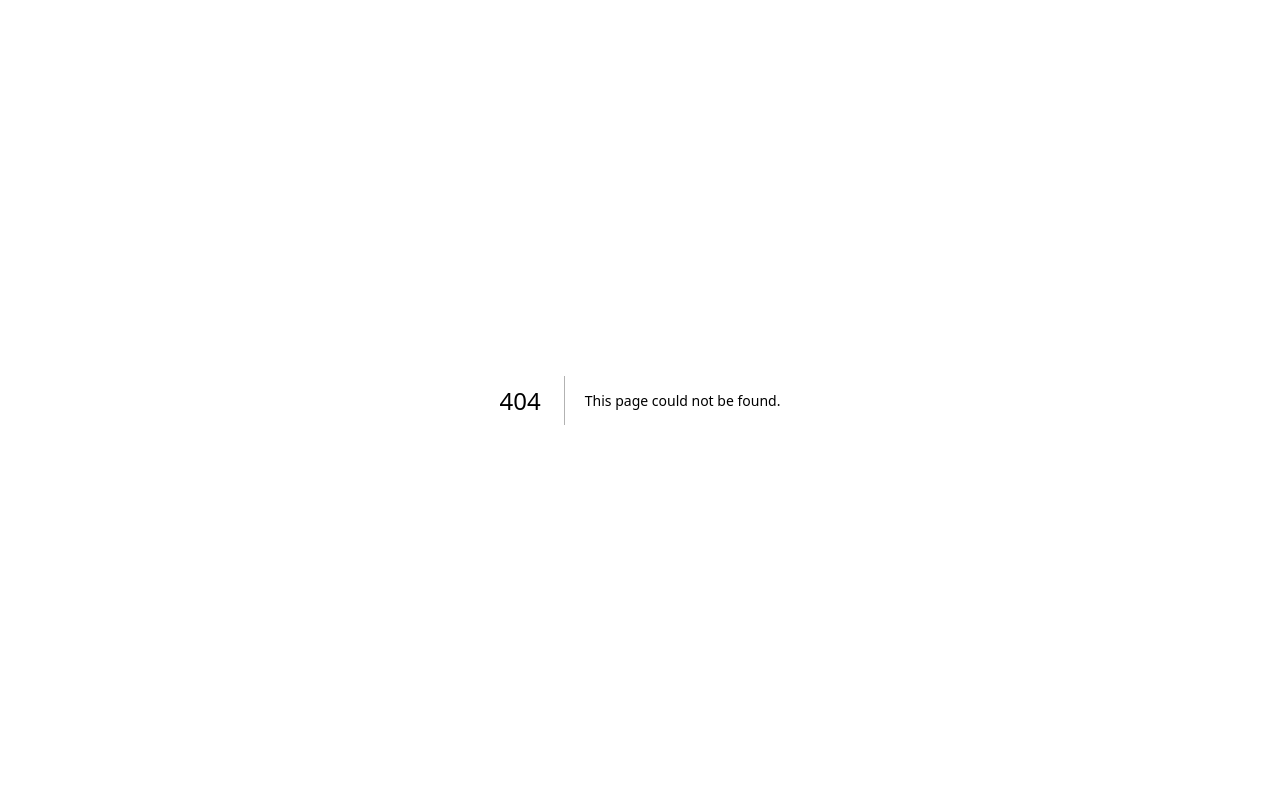
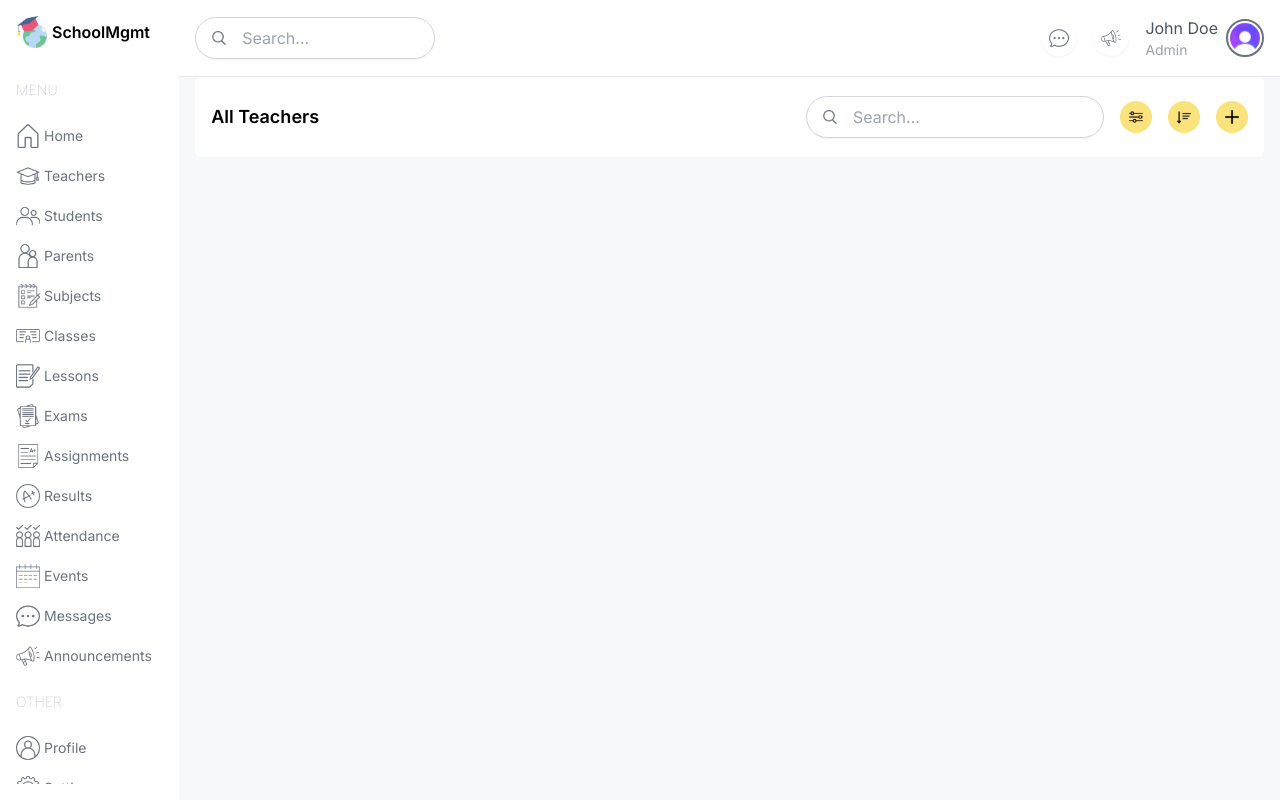
Before and after one commit to abdallahawad3/school-management-system, a Next.js app: page /list/teachers in a window 1280 px wide. Before the commit this address had no page. Built offline with nearby package versions, Linux system fonts and the light colour scheme.

Commit message:
add TableSearch component and implement teacher list page layout

```diff
--- /dev/null
+++ b/src/app/(dashboard)/list/teachers/page.tsx
@@ -0,0 +1,33 @@
+import TableSearch from "@/components/shared/TableSearch";
+import Image from "next/image";
+
+const page = () => {
+  return (
+    <section className="bg-white p-4 rounded-md m-4 mt-0">
+      {/* Top */}
+      <div className="flex items-center justify-between">
+        <h1 className="hidden md:block text-lg font-semibold">All Teachers</h1>
+        {/* Search And Buttons */}
+        <div className="flex flex-col md:flex-row items-center gap-4 w-full md:w-auto">
+          <TableSearch />
+          <div className="flex py-2 items-center gap-4 self-end">
+            {/* Buttons */}
+            <button className="size-8 flex items-center justify-center bg-yellow rounded-full">
+              <Image src={"/filter.png"} alt="filter" width={14} height={14} />
+            </button>
+            <button className="size-8 flex items-center justify-center bg-yellow rounded-full">
+              <Image src={"/sort.png"} alt="sort" width={14} height={14} />
+            </button>
+            <button className="size-8 flex items-center justify-center bg-yellow rounded-full">
+              <Image src={"/plus.png"} alt="plus" width={14} height={14} />
+            </button>
+          </div>
+        </div>
+      </div>
+      {/* List */}
+      {/* Pagination */}
+    </section>
+  );
+};
+
+export default page;
--- /dev/null
+++ b/src/components/shared/TableSearch.tsx
@@ -0,0 +1,12 @@
+import Image from "next/image";
+
+const TableSearch = () => {
+  return (
+    <div className="flex items-center gap-4 border border-gray-300 focus-within:border-blue-500 px-4 py-2 rounded-full shadow-sm max-w-[300px]">
+      <Image src="/search.png" alt="Search" width={14} height={14} />
+      <input type="text" placeholder="Search..." className="outline-none w-full bg-transparent" />
+    </div>
+  );
+};
+
+export default TableSearch;
```
